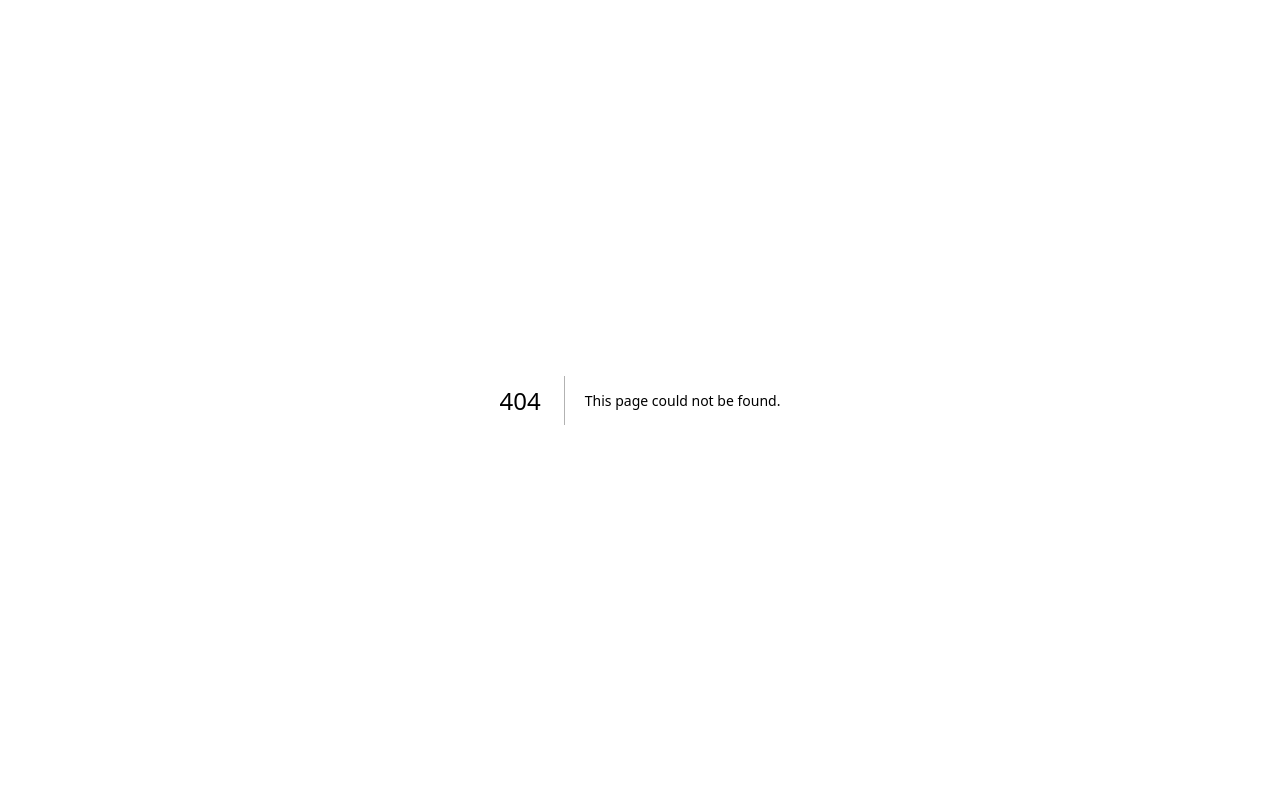
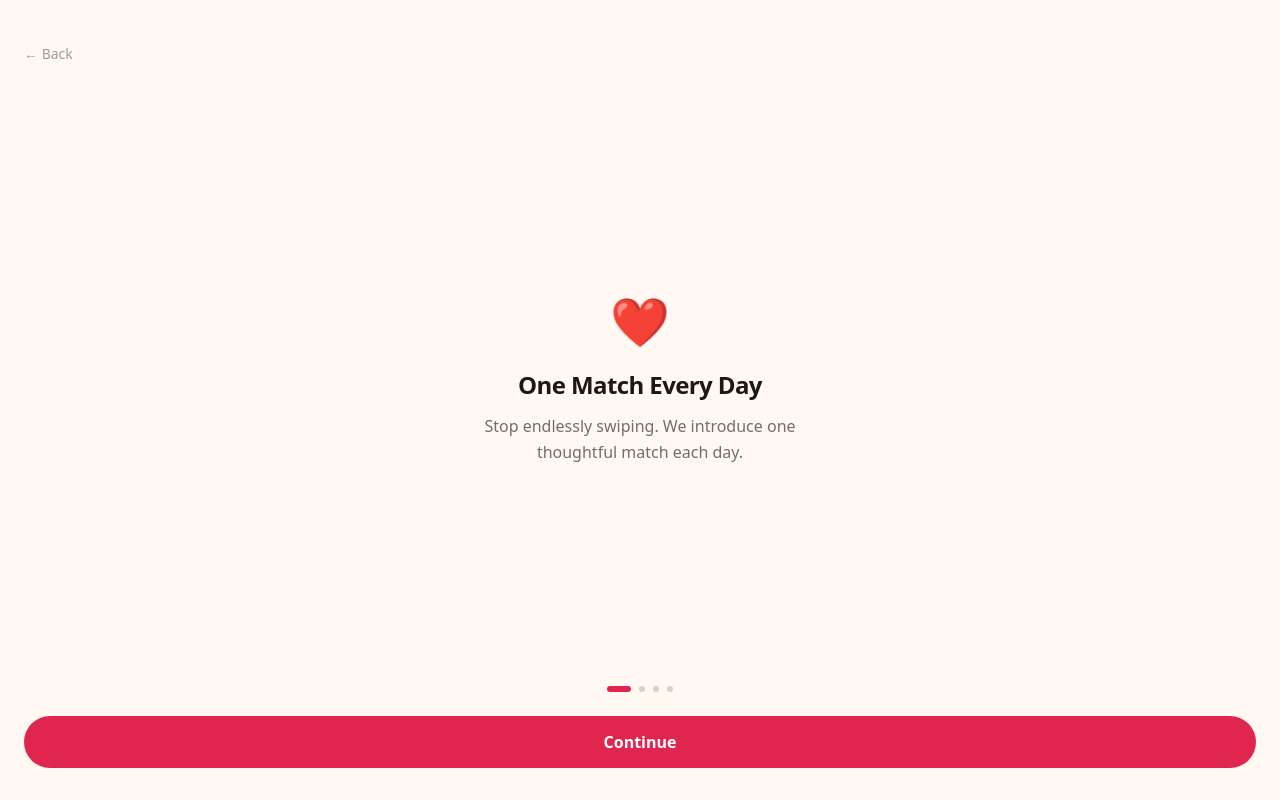
Before and after one commit to airkevin23-ship-it/saddlematch, a Next.js app: page /welcome in a window 1280 px wide. Before the commit this address had no page. Built offline with nearby package versions, Linux system fonts and the light colour scheme.

Commit message:
Add /welcome pre-signup onboarding flow

```diff
--- /dev/null
+++ b/src/app/welcome/page.tsx
@@ -0,0 +1,113 @@
+"use client";
+
+import { useState } from "react";
+import { useRouter } from "next/navigation";
+
+// Pre-signup value-prop flow, shown after someone taps "Create My Free
+// Profile" on the homepage and before the actual signup form. Each screen
+// makes one point. This is where the stuff that used to live on the
+// homepage (one match a day, prompt-based profiles, AI help, the Austin
+// community angle) now lives — a curious visitor still sees it, just one
+// idea at a time instead of all at once before they've decided anything.
+const SCREENS = [
+  {
+    emoji: "❤️",
+    title: "One Match Every Day",
+    body: "Stop endlessly swiping. We introduce one thoughtful match each day.",
+  },
+  {
+    emoji: "💬",
+    title: "Personality Before Photos",
+    body: "Prompt-based profiles help you know the person before you swipe.",
+  },
+  {
+    emoji: "🤖",
+    title: "AI Helps Break the Ice",
+    body: "Never wonder what to say first.",
+  },
+  {
+    emoji: "🤠",
+    title: "Built for Austin",
+    body: "Two-stepping. Rodeos. Live music. Real people.",
+  },
+];
+
+export default function WelcomePage() {
+  const router = useRouter();
+  const [step, setStep] = useState(0);
+  const isLast = step === SCREENS.length - 1;
+  const screen = SCREENS[step];
+
+  function handleContinue() {
+    if (isLast) {
+      router.push("/signup");
+    } else {
+      setStep((s) => s + 1);
+    }
+  }
+
+  function handleBack() {
+    if (step === 0) {
+      router.back();
+    } else {
+      setStep((s) => s - 1);
+    }
+  }
+
+  return (
+    <main className="min-h-screen flex flex-col bg-cream text-ink px-6 py-8">
+      <button
+        onClick={handleBack}
+        className="text-sm text-ink-faint hover:text-ink-soft font-medium self-start min-h-11 -ml-1 px-1"
+      >
+        ← Back
+      </button>
+
+      <div className="flex-1 flex flex-col items-center justify-center text-center max-w-sm mx-auto w-full">
+        <span className="text-5xl mb-6" aria-hidden="true">
+          {screen.emoji}
+        </span>
+        <h1 className="text-2xl font-extrabold tracking-tight mb-3">{screen.title}</h1>
+        <p className="text-ink-soft leading-relaxed">{screen.body}</p>
+
+        {step === 1 && (
+          <div className="mt-8 rounded-3xl border border-line bg-card shadow-xl shadow-black/[0.06] overflow-hidden w-full max-w-[260px]">
+            <div className="aspect-[4/5] bg-line overflow-hidden">
+              <img
+                src="/maddie-profile.png"
+                alt="Maddie enjoying an Austin evening"
+                className="h-full w-full object-cover object-center"
+              />
+            </div>
+            <div className="p-4 text-left">
+              <p className="font-extrabold text-sm">Maddie, 27</p>
+              <ul className="mt-2 space-y-1 text-xs text-ink-soft">
+                <li>❤️ Loves two-stepping</li>
+                <li>🌮 Favorite BBQ: the Salt Lick</li>
+                <li>🐴 Weekend trail rides</li>
+              </ul>
+            </div>
+          </div>
+        )}
+      </div>
+
+      <div className="flex items-center justify-center gap-2 mb-6" aria-hidden="true">
+        {SCREENS.map((_, i) => (
+          <span
+            key={i}
+            className={`h-1.5 rounded-full transition-all ${
+              i === step ? "w-6 bg-brand" : "w-1.5 bg-line-strong"
+            }`}
+          />
+        ))}
+      </div>
+
+      <button
+        onClick={handleContinue}
+        className="w-full bg-brand hover:bg-brand-dark text-white py-3.5 rounded-full font-bold transition-colors min-h-12"
+      >
+        {isLast ? "Get Started" : "Continue"}
+      </button>
+    </main>
+  );
+}
```
